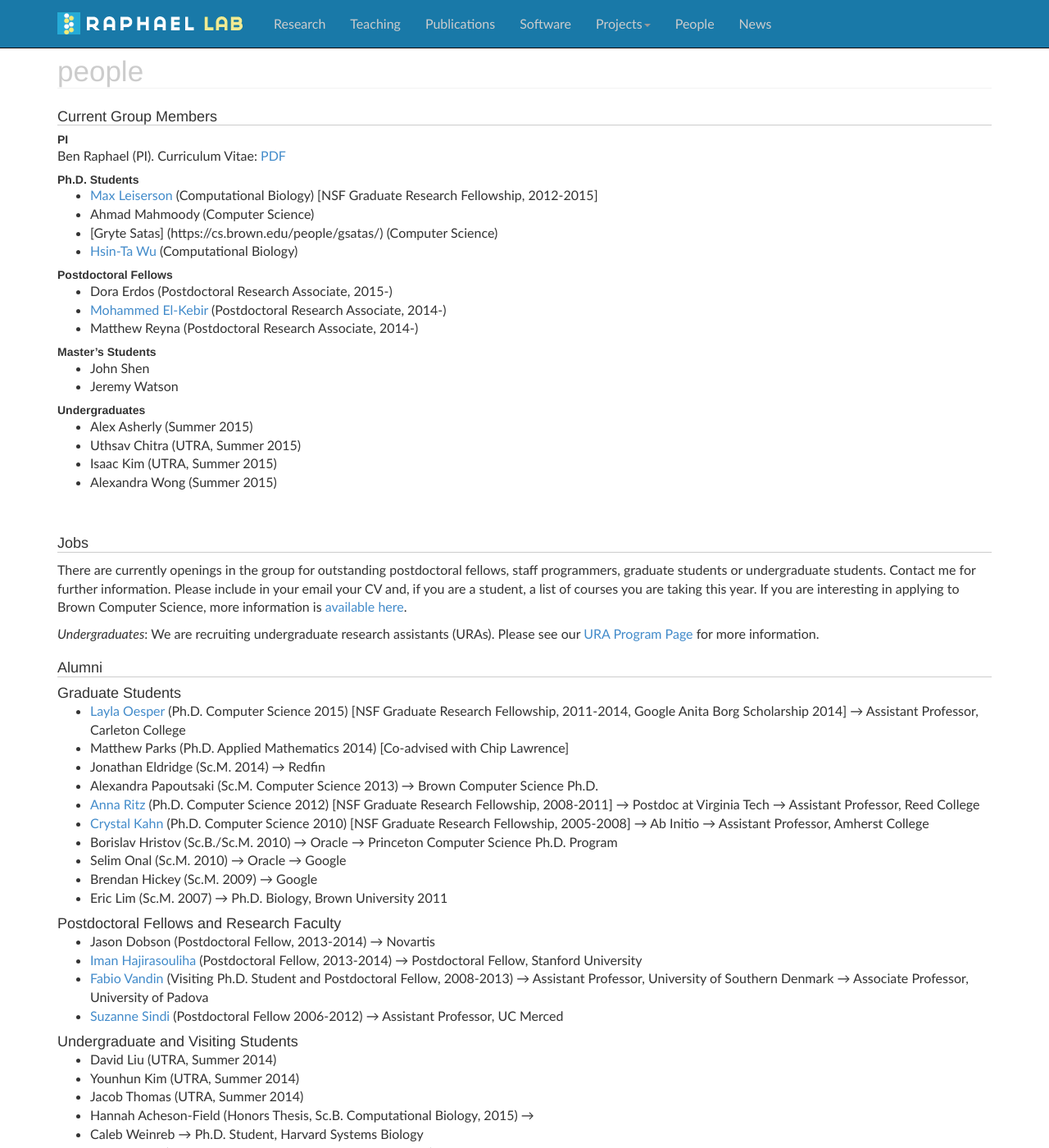
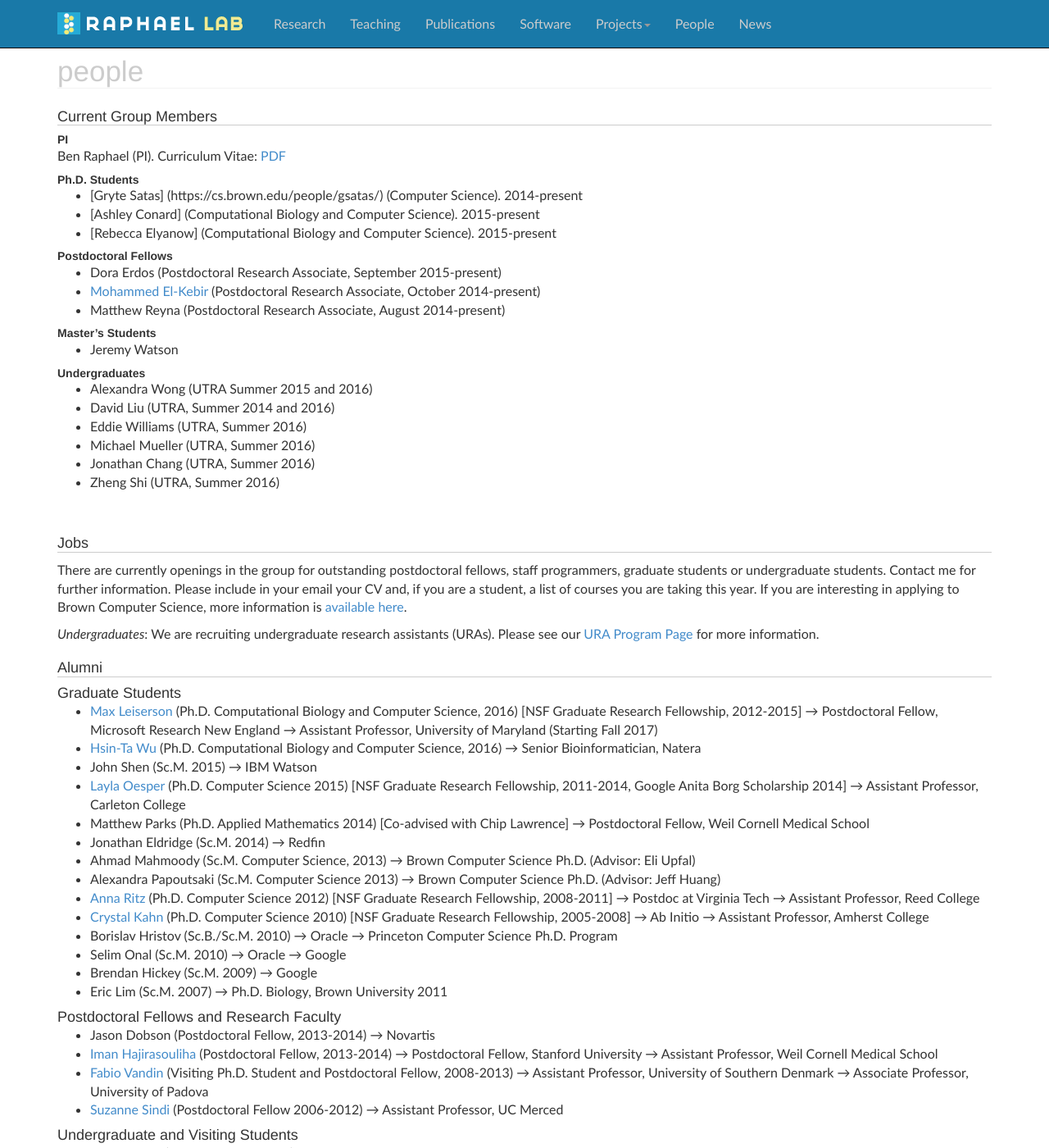
Before and after one commit to raphael-group/raphael-group.github.io, a Jekyll site: the page built from people/index.md, in a window 1280 px wide and 1400 px high. Shown: the whole window at 82% size. Built offline with Jekyll 4.4.1, drawn with Linux system fonts in a browser that asks for light colours; nearby versions of some CDN libraries; comment, search, counter and statistics services are not loaded; some of the changed text lies outside the part shown.

Commit message:
Update index.md

```diff
--- a/people/index.md
+++ b/people/index.md
@@ -12,26 +12,27 @@ container_css_class: container
 Ben Raphael (PI). Curriculum Vitae: [PDF](http://compbio-research.cs.brown.edu/people/BRaphael_CV.pdf)
 
 ### Ph.D. Students
-* [Max Leiserson](http://maxleiserson.com) (Computational Biology) [NSF Graduate Research Fellowship, 2012-2015]
-* Ahmad Mahmoody (Computer Science)
-* [Gryte Satas] (https://cs.brown.edu/people/gsatas/) (Computer Science)
-* [Hsin-Ta Wu](http://cs.brown.edu/people/bournewu/) (Computational Biology)
+* [Gryte Satas] (https://cs.brown.edu/people/gsatas/) (Computer Science). 2014-present
+* [Ashley Conard] (Computational Biology and Computer Science). 2015-present
+* [Rebecca Elyanow] (Computational Biology and Computer Science).  2015-present
 
 ### Postdoctoral Fellows
-* Dora Erdos (Postdoctoral Research Associate, 2015-)
-* [Mohammed El-Kebir](https://scholar.google.com/citations?user=8mUzslcAAAAJ&hl=en) (Postdoctoral Research Associate, 2014-)
-* Matthew Reyna (Postdoctoral Research Associate, 2014-)
+* Dora Erdos (Postdoctoral Research Associate, September 2015-present)
+* [Mohammed El-Kebir](https://scholar.google.com/citations?user=8mUzslcAAAAJ&hl=en) (Postdoctoral Research Associate, October 2014-present)
+* Matthew Reyna (Postdoctoral Research Associate, August 2014-present)
 
 
 ### Master's Students
-* John Shen
 * Jeremy Watson
 
 ### Undergraduates
-* Alex Asherly (Summer 2015)
-* Uthsav Chitra (UTRA, Summer 2015)
-* Isaac Kim (UTRA, Summer 2015)
-* Alexandra Wong (Summer 2015)
+* Alexandra Wong (UTRA Summer 2015 and 2016)
+* David Liu (UTRA, Summer 2014 and 2016)
+* Eddie Williams (UTRA, Summer 2016)
+* Michael Mueller (UTRA, Summer 2016)
+* Jonathan Chang (UTRA, Summer 2016)
+* Zheng Shi (UTRA, Summer 2016)
+
 
 <a name="jobs"></a>
 
@@ -44,10 +45,14 @@ There are currently openings in the group for outstanding postdoctoral fellows,
 ## Alumni
 
 #### Graduate Students
+* [Max Leiserson](http://maxleiserson.com) (Ph.D. Computational Biology and Computer Science, 2016) [NSF Graduate Research Fellowship, 2012-2015] &rarr; Postdoctoral Fellow, Microsoft Research New England &rarr; Assistant Professor, University of Maryland (Starting Fall 2017)
+* [Hsin-Ta Wu](http://cs.brown.edu/people/bournewu/) (Ph.D. Computational Biology and Computer Science, 2016) &rarr; Senior Bioinformatician, Natera
+* John Shen (Sc.M. 2015) &rarr; IBM Watson
 * [Layla Oesper](http://cs.brown.edu/people/layla/) (Ph.D. Computer Science 2015) [NSF Graduate Research Fellowship, 2011-2014, Google Anita Borg Scholarship 2014] &rarr; Assistant Professor, Carleton College
-* Matthew Parks (Ph.D. Applied Mathematics 2014) [Co-advised with Chip Lawrence]
+* Matthew Parks (Ph.D. Applied Mathematics 2014) [Co-advised with Chip Lawrence] &rarr; Postdoctoral Fellow, Weil Cornell Medical School
 * Jonathan Eldridge (Sc.M. 2014) &rarr; Redfin
-* Alexandra Papoutsaki (Sc.M. Computer Science 2013) &rarr; Brown Computer Science Ph.D.
+* Ahmad Mahmoody (Sc.M. Computer Science, 2013) &rarr; Brown Computer Science Ph.D. (Advisor: Eli Upfal)
+* Alexandra Papoutsaki (Sc.M. Computer Science 2013) &rarr; Brown Computer Science Ph.D. (Advisor: Jeff Huang)
 * [Anna Ritz](http://www.reed.edu/biology/ritz/) (Ph.D. Computer Science 2012) [NSF Graduate Research Fellowship, 2008-2011]
 &rarr; Postdoc at Virginia Tech &rarr; Assistant Professor, Reed College
 * [Crystal Kahn](http://www3.amherst.edu/~cvalentine/cvalentine/Welcome.html) (Ph.D. Computer Science 2010) [NSF Graduate Research Fellowship, 2005-2008] &rarr; Ab Initio &rarr; Assistant Professor, Amherst College
@@ -60,11 +65,14 @@ There are currently openings in the group for outstanding postdoctoral fellows,
 
 #### Postdoctoral Fellows and Research Faculty
 * Jason Dobson (Postdoctoral Fellow, 2013-2014) &rarr; Novartis
-* [Iman Hajirasouliha](http://www.imanh.org/) (Postdoctoral Fellow, 2013-2014) &rarr; Postdoctoral Fellow, Stanford University
+* [Iman Hajirasouliha](http://www.imanh.org/) (Postdoctoral Fellow, 2013-2014) &rarr; Postdoctoral Fellow, Stanford University &rarr; Assistant Professor, Weil Cornell Medical School
 * [Fabio Vandin](http://www.dei.unipd.it/~vandinfa/) (Visiting Ph.D. Student and Postdoctoral Fellow, 2008-2013) &rarr; Assistant Professor, University of Southern Denmark &rarr; Associate Professor, University of Padova
 * [Suzanne Sindi](http://faculty.ucmerced.edu/ssindi/) (Postdoctoral Fellow 2006-2012) &rarr; Assistant Professor, UC Merced
 
 #### Undergraduate and Visiting Students
+* Alex Asherly (UTRA, Summer 2015)
+* Uthsav Chitra (UTRA, Summer 2015)
+* Isaac Kim (UTRA, Summer 2015)
 * David Liu (UTRA, Summer 2014)
 * Younhun Kim (UTRA, Summer 2014)
 * Jacob Thomas (UTRA, Summer 2014)
```
